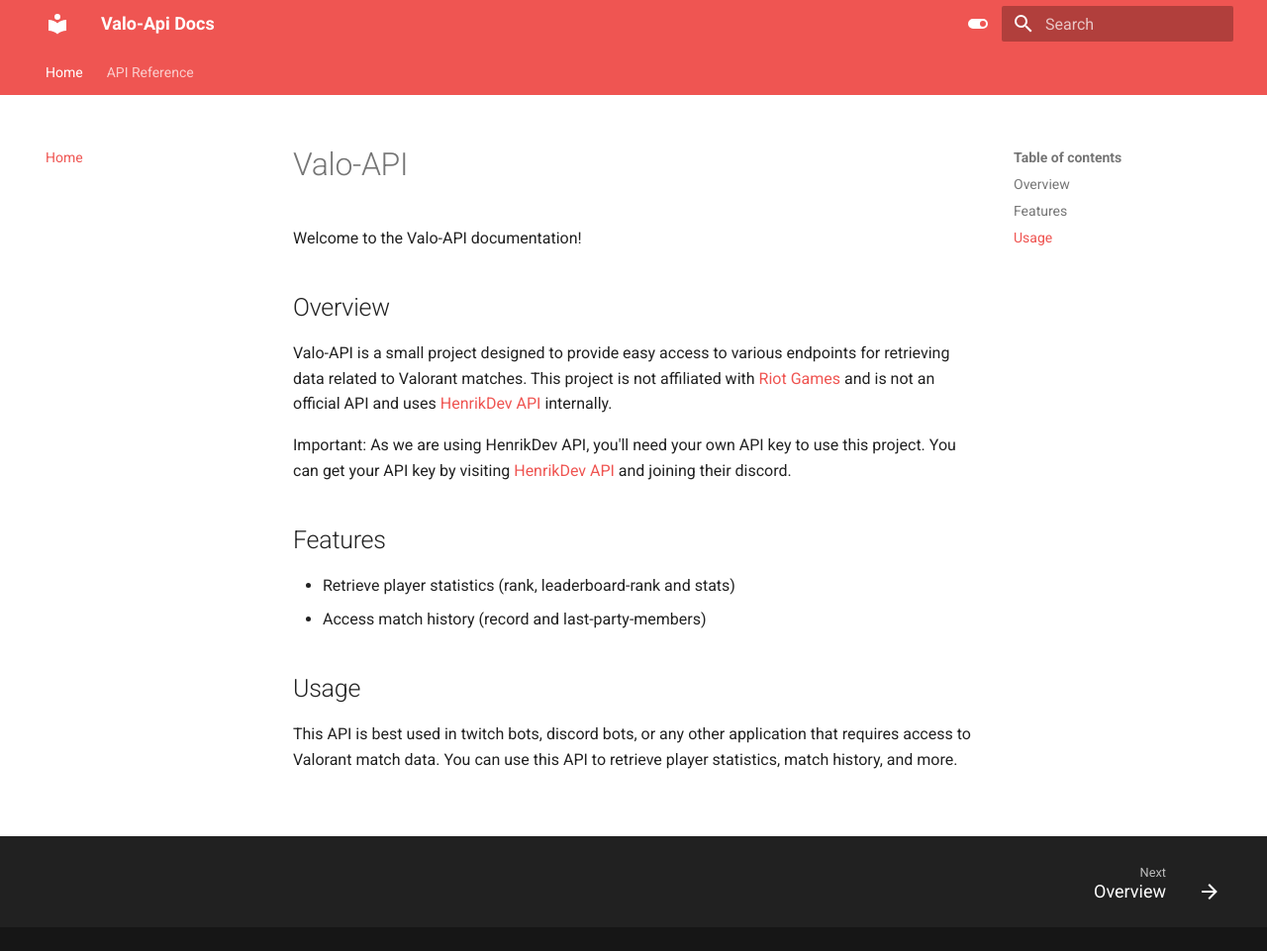
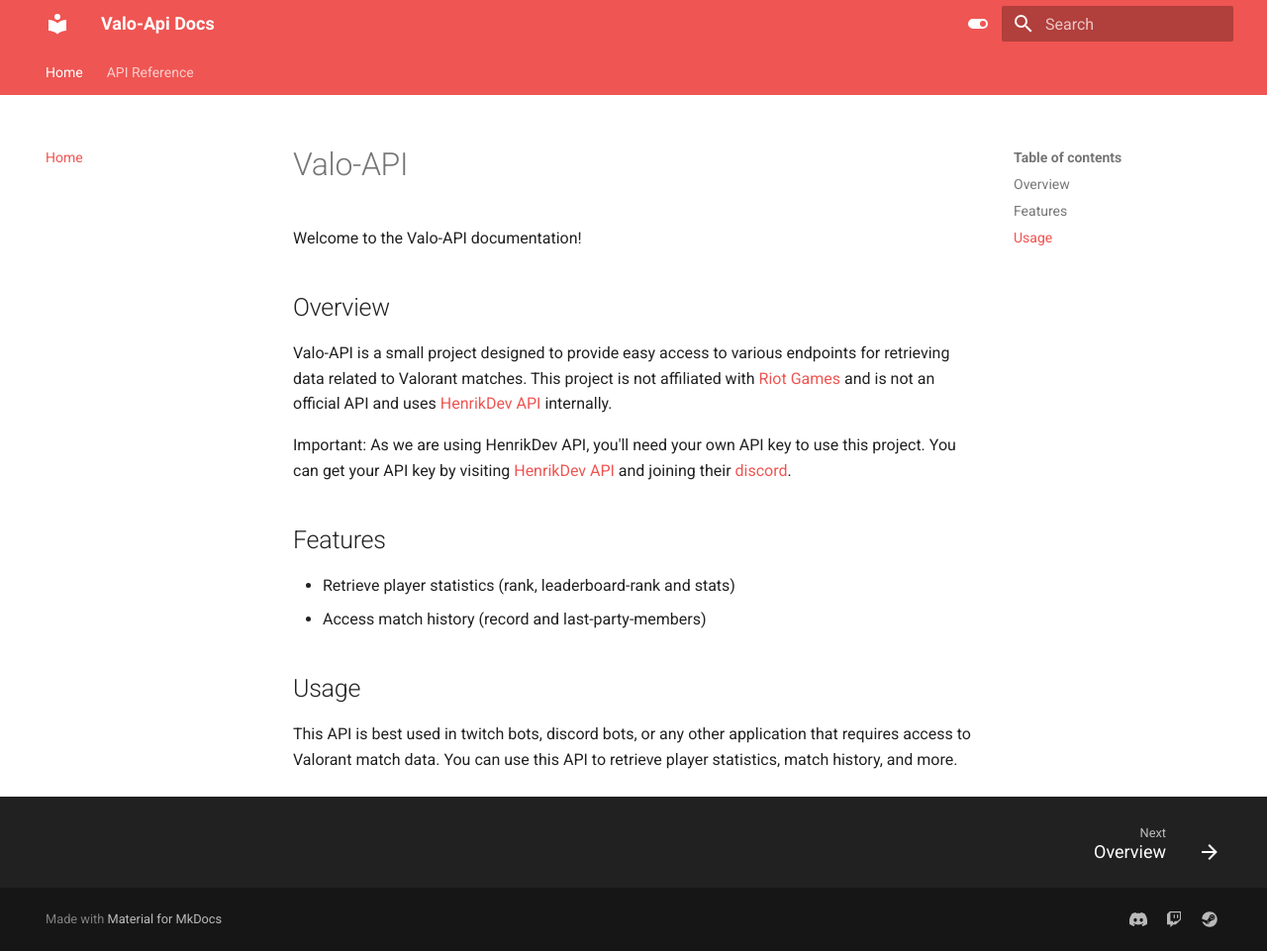
Before and after one commit to Axels-Lab/valo-api-docs, an MkDocs documentation site: the page built from docs/index.md, in a window 1280 px wide and 961 px high. Shown: the whole window at 99% size. Built offline with MkDocs 1.6.1 and Material for MkDocs 9.7.7, drawn with Linux system fonts in a browser that asks for light colours; part of the change alters nothing that is shown.

```diff
--- a/docs/index.md
+++ b/docs/index.md
@@ -4,9 +4,9 @@ Welcome to the Valo-API documentation!
 
 ## Overview
 
-Valo-API is a small project designed to provide easy access to various endpoints for retrieving data related to Valorant matches. This project is not affiliated with [Riot Games](https://www.riotgames.com/) and is not an official API and uses [HenrikDev API](https://henrikdev.xyz/) internally.
+Valo-API is a small project designed to provide easy access to various endpoints for retrieving data related to Valorant matches. This project is not affiliated with [Riot Games](https://www.riotgames.com/){target=_blank} and is not an official API and uses [HenrikDev API](https://henrikdev.xyz/){target=_blank} internally.
 
-Important: As we are using HenrikDev API, you'll need your own API key to use this project. You can get your API key by visiting [HenrikDev API](https://henrikdev.xyz/) and joining their discord.
+Important: As we are using HenrikDev API, you'll need your own API key to use this project. You can get your API key by visiting [HenrikDev API](https://henrikdev.xyz/){target=_blank} and joining their [discord](https://discord.com/invite/b5FmTqG){target=_blank}.
 
 
 ## Features
--- a/mkdocs.yml
+++ b/mkdocs.yml
@@ -16,7 +16,16 @@ plugins:
   - search
 
 extra:
-  generator: false
+  social:
+    - icon: fontawesome/brands/discord
+      link: https://discord.com/users/363436497560666114
+      name: Axel on Discord (if you have a common server)
+    - icon: fontawesome/brands/twitch
+      link: https://twitch.tv/ssAxel_
+      name: Axel on Twitch
+    - icon: fontawesome/brands/steam
+      link: https://steamcommunity.com/profiles/76561199101032196/
+      name: Axel on Steam
 
 theme:
   name: material
```
